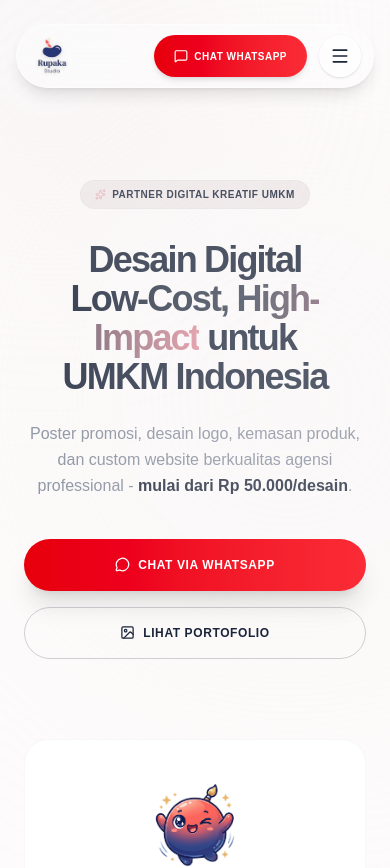
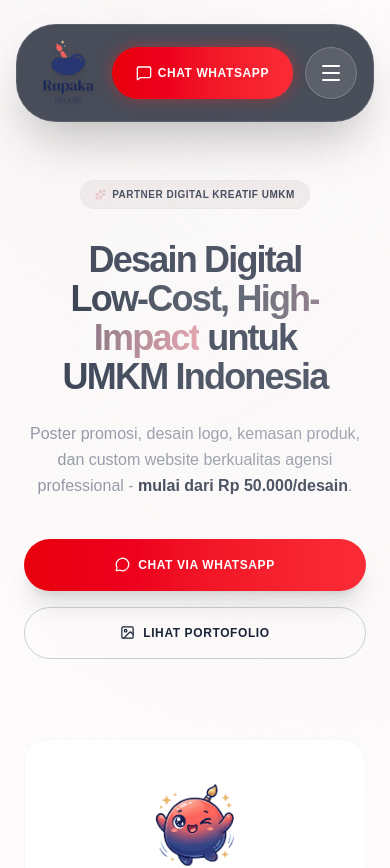
Before and after one commit to Mingkhemx/Rupaka-Studio, a React (Vite) app: page / in a window 390 px wide. Shown: the top 868 px of the page. Built offline with nearby package versions, Linux system fonts and the light colour scheme.

Commit message:
style: ubah navbar jadi transparan gelap dan perbesar logo signifikan

```diff
--- a/src/components/Navbar.tsx
+++ b/src/components/Navbar.tsx
@@ -43,22 +43,22 @@ export default function Navbar({ onScrollToSection }: NavbarProps) {
           initial={{ y: -50, opacity: 0 }}
           animate={{ y: 0, opacity: 1 }}
           transition={{ duration: 0.5, ease: 'easeOut' }}
-          className="pointer-events-auto w-full max-w-[800px] flex items-center justify-between bg-white/40 backdrop-blur-xl rounded-full px-3 py-2.5 shadow-lg border border-white/50 h-[64px]"
+          className="pointer-events-auto w-full max-w-[900px] flex items-center justify-between bg-black/75 backdrop-blur-xl rounded-[40px] px-4 py-3 shadow-2xl border border-white/10 min-h-[90px]"
         >
           {/* Logo */}
-          <div className="flex items-center gap-4 pl-2">
+          <div className="flex items-center gap-6 pl-2">
             <button
               onClick={() => onScrollToSection('hero')}
-              className="flex items-center justify-center shrink-0 cursor-pointer"
+              className="flex items-center justify-center shrink-0 cursor-pointer hover:scale-105 transition-transform"
             >
-              <img src={logoImg} alt="Rupaka Logo" className="h-10 w-auto object-contain drop-shadow-sm" />
+              <img src={logoImg} alt="Rupaka Logo" className="h-[72px] sm:h-[80px] w-auto object-contain drop-shadow-md" />
             </button>
             <nav className="hidden md:flex items-center gap-6">
               {navLinks.map((link) => (
                 <button
                   key={link.target}
                   onClick={() => onScrollToSection(link.target)}
-                  className="font-body text-[11px] text-text-dark/80 hover:text-text-dark transition-colors duration-300 font-bold uppercase tracking-wider cursor-pointer"
+                  className="font-body text-[13px] text-white/80 hover:text-white transition-colors duration-300 font-bold uppercase tracking-wider cursor-pointer"
                 >
                   {link.name}
                 </button>
@@ -70,19 +70,19 @@ export default function Navbar({ onScrollToSection }: NavbarProps) {
           <div className="flex items-center gap-3">
             <button
               onClick={handleWhatsAppChat}
-              className="font-display rounded-full bg-gradient-to-r from-red-600 to-red-500 hover:from-red-500 hover:to-red-400 text-white shadow-md transition-all duration-300 shrink-0 flex items-center gap-1.5 px-5 text-[10px] h-[42px] font-bold uppercase tracking-wider cursor-pointer"
+              className="font-display rounded-full bg-gradient-to-r from-red-600 to-red-500 hover:from-red-500 hover:to-red-400 text-white shadow-[0_0_15px_rgba(220,38,38,0.5)] transition-all duration-300 shrink-0 flex items-center gap-1.5 px-6 text-[12px] h-[52px] font-bold uppercase tracking-wider cursor-pointer"
             >
-              <MessageSquare size={14} />
+              <MessageSquare size={16} />
               <span>Chat WhatsApp</span>
             </button>
 
             {/* Mobile Menu Toggle */}
             <button
               onClick={() => setIsMobileMenuOpen(!isMobileMenuOpen)}
-              className="md:hidden w-[42px] h-[42px] rounded-full bg-white/50 hover:bg-white/70 border border-white/50 shadow-sm flex items-center justify-center text-text-dark cursor-pointer"
+              className="md:hidden w-[52px] h-[52px] rounded-full bg-white/10 hover:bg-white/20 border border-white/20 shadow-sm flex items-center justify-center text-white cursor-pointer"
               aria-label="Toggle Menu"
             >
-              {isMobileMenuOpen ? <X size={20} /> : <Menu size={20} />}
+              {isMobileMenuOpen ? <X size={24} /> : <Menu size={24} />}
             </button>
           </div>
         </motion.div>
```
